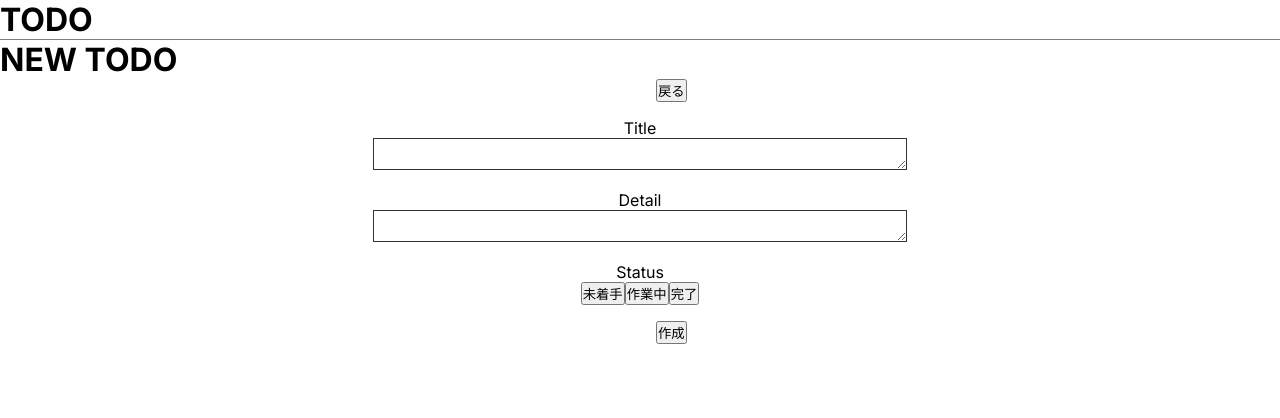
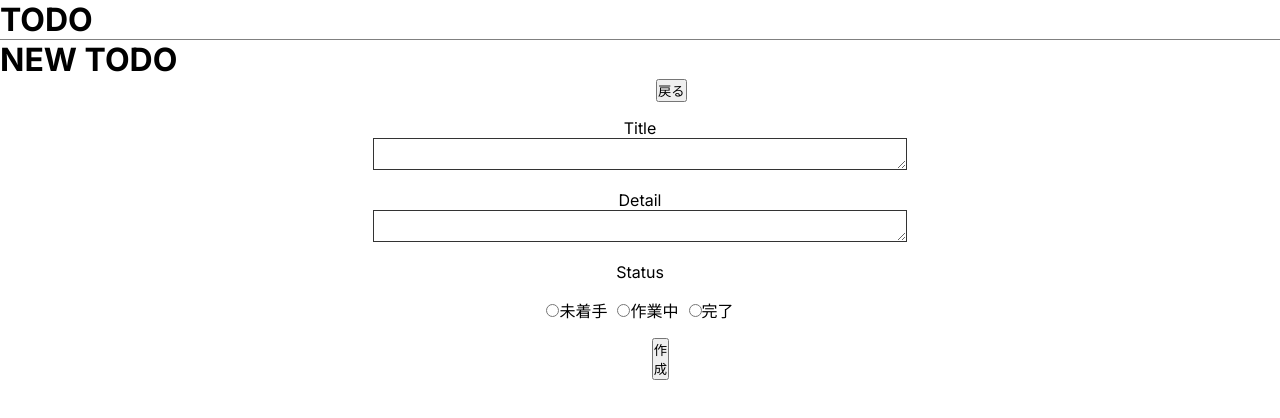
Before and after one commit to NTD1995/todo-app-next-js-api-2, a Next.js app: page /todos/create in a window 1280 px wide. Shown: the top 418 px of the page. Built offline with nearby package versions, Linux system fonts and the light colour scheme.

Commit message:
todo-aoo修正

```diff
--- a/src/app/todos/create/page.tsx
+++ b/src/app/todos/create/page.tsx
@@ -28,13 +28,20 @@ export default function Create() {
           style={{ width: '40em', border: '1px solid #333' }}
                 />
                     </div>
-          <div style={{ width: '100%' }}>
             <p>Status</p>
-              <button>未着手</button>
-               <button>作業中</button>
-                <button>完了</button>
-          </div>
-        </div>
+            <div style={{ display: 'flex', gap: '10px' }}>
+              <label>
+                <input type="radio" name="status" value="未着手" />
+                未着手
+              </label>
+              <label>
+                <input type="radio" name="status" value="作業中" />
+                作業中
+              </label>
+              <label>
+                <input type="radio" name="status" value="完了" />
+                完了
+              </label>
             </div>
       <div style={{ display: 'flex', alignItems: 'center', gap: '16px' }}>
               <p style={{ width: '50%', textAlign: 'start' }}></p>
@@ -42,6 +49,8 @@ export default function Create() {
                 <button>作成</button>
               </div>
             </div>
+        </div>
+       </div>
     </>
   );
 }
```
Lines whose indentation alone changed are shown as unchanged.
